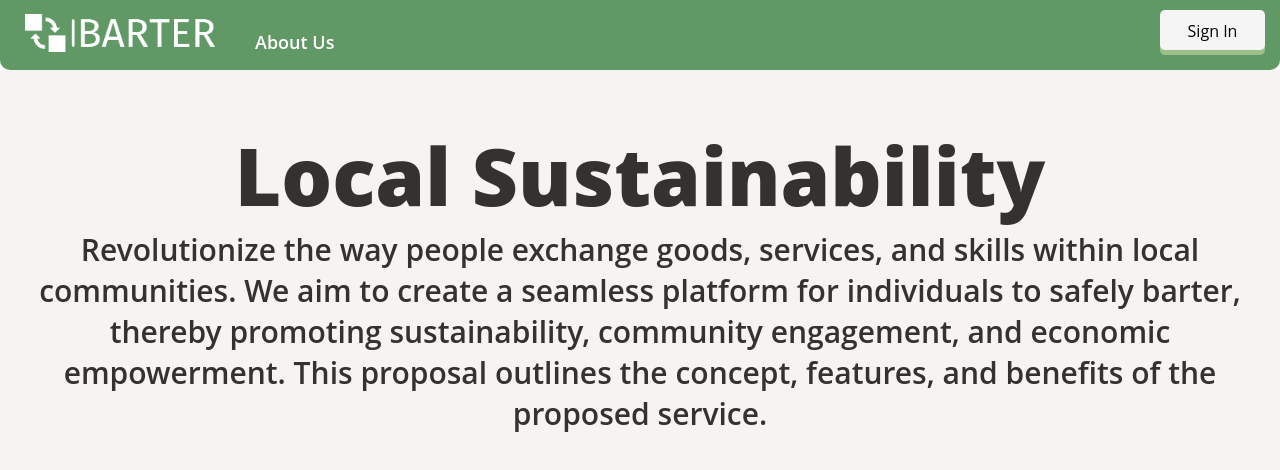
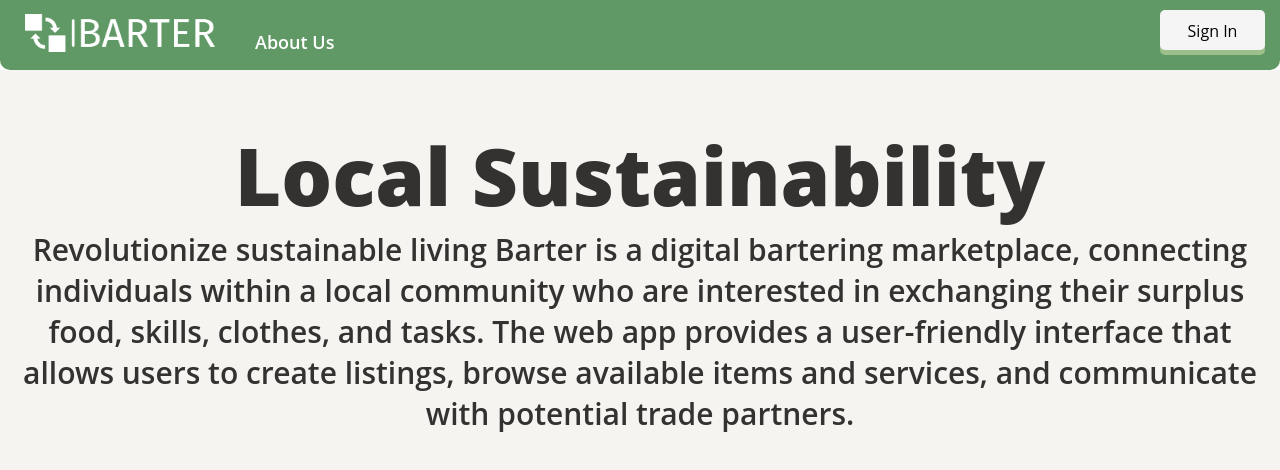
Before and after one commit to Aayana-E/BarterV2, a React (Create React App) app in the folder front/: page /about in a window 1280 px wide. Shown: the top 470 px of the page. Built offline with nearby package versions, Linux system fonts and the light colour scheme; no server answers.

Commit message:
text changes

```diff
--- a/front/src/components/About.js
+++ b/front/src/components/About.js
@@ -1,19 +1,23 @@
-import React from 'react'
-import PreLoggedIn from './PreLoggedIn'
-import { HeroSubText, HeroText, HomeBack } from '../styles/homestyle'
+import React from "react";
+import PreLoggedIn from "./PreLoggedIn";
+import { HeroSubText, HeroText, HomeBack } from "../styles/homestyle";
 
 function About() {
   return (
     <>
-
-    <HomeBack>
+      <HomeBack>
         <HeroText>Local Sustainability</HeroText>
-        <HeroSubText>Revolutionize the way people exchange goods, services, and skills within local communities. We aim to create a seamless platform for individuals to safely barter, thereby promoting sustainability, community engagement, and economic empowerment. This proposal outlines the concept, features, and benefits of the proposed service.</HeroSubText>
-
-    </HomeBack>
-
+        <HeroSubText>
+          Revolutionize sustainable living Barter is a digital bartering
+          marketplace, connecting individuals within a local community who are
+          interested in exchanging their surplus food, skills, clothes, and
+          tasks. The web app provides a user-friendly interface that allows
+          users to create listings, browse available items and services, and
+          communicate with potential trade partners.
+        </HeroSubText>
+      </HomeBack>
     </>
-  )
+  );
 }
 
-export default About
+export default About;
```
